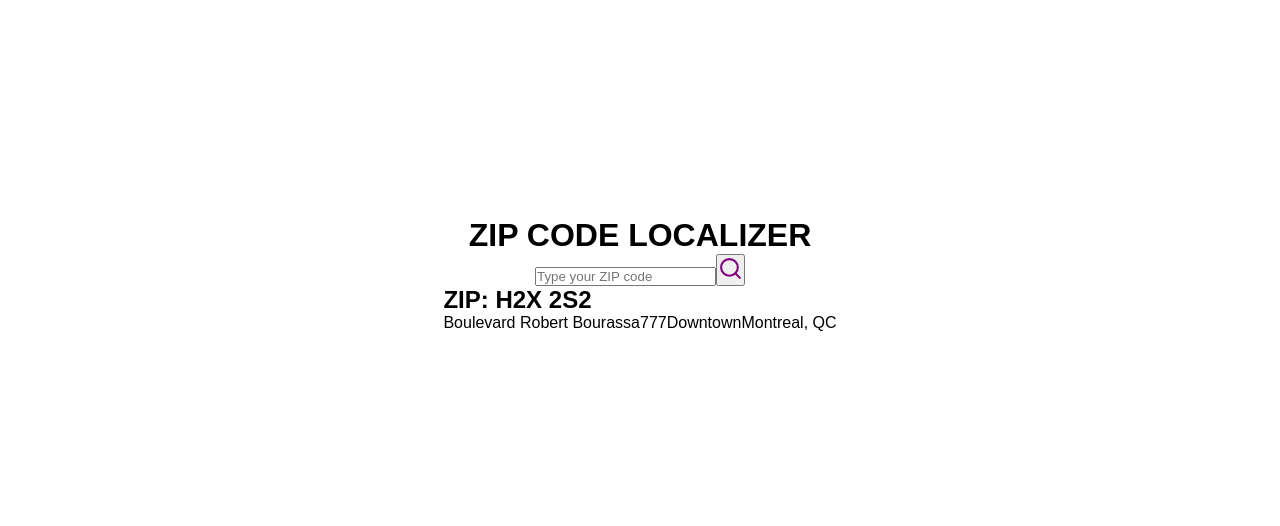
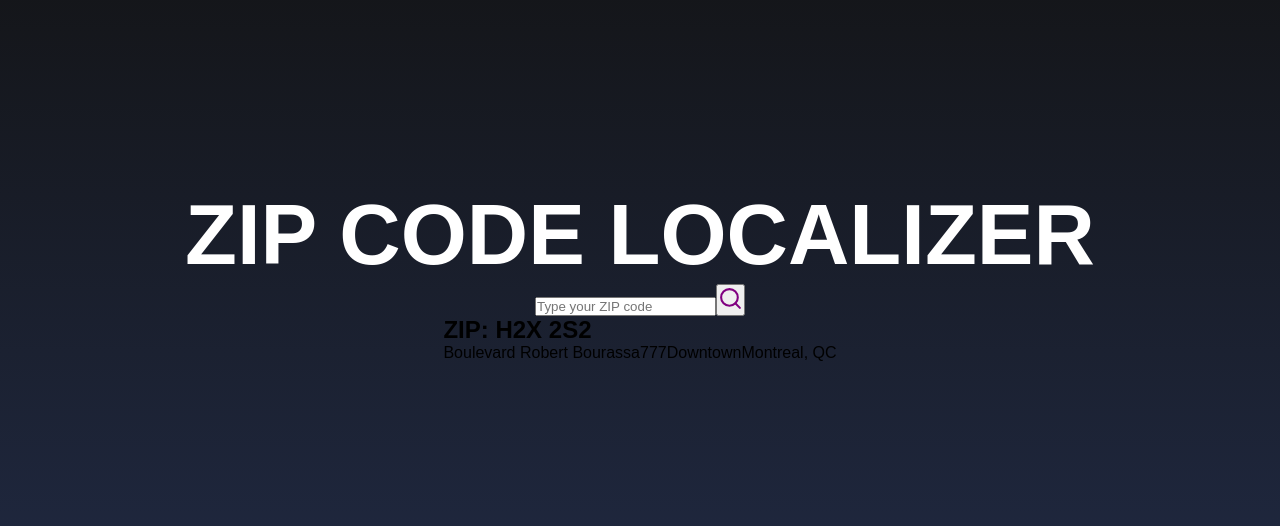
Before and after one commit to marcelovsk1/react-one, a React (Create React App) app in the folder localizer/: page / in a window 1280 px wide. Shown: the part 126-652 px from the top of the page. Built offline with nearby package versions, Linux system fonts and the light colour scheme.

Commit message:
working on

```diff
--- a/localizer/src/styles.css
+++ b/localizer/src/styles.css
@@ -4,4 +4,20 @@
   justify-content: center;
   align-items: center;
   flex-direction: column;
+  background: linear-gradient(#121212, #212b46);
 }
+
+.title {
+  font-size: 85px;
+  color: #FFF;
+  animation: flipTitle 3s;
+}
+
+@keyframes flipTitle {
+  from{
+    transform: rotateX(90deg);
+  }
+  to{
+    transform: rotateX(0deg);
+  }
+}
```
